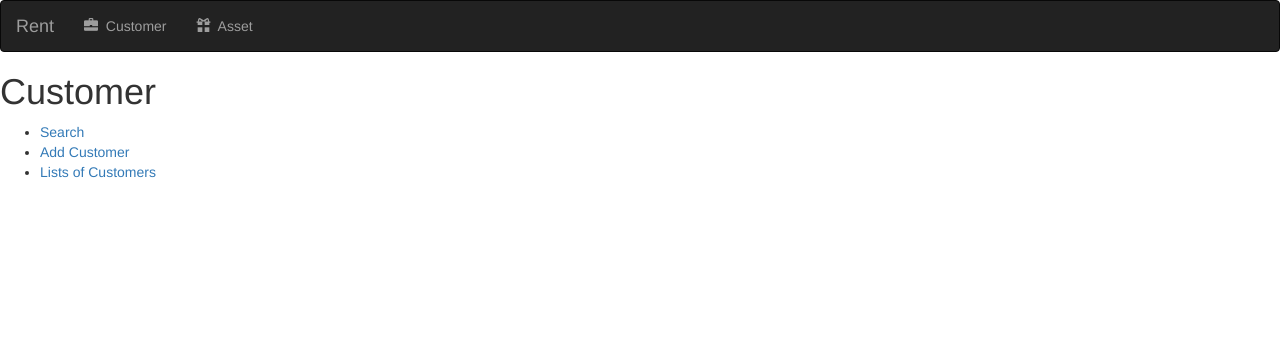
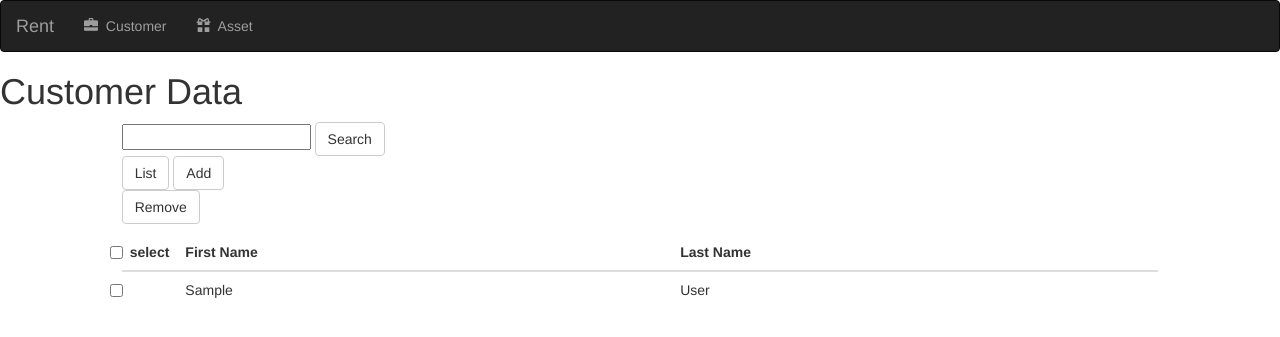
Before and after one commit to scottmccoy13/CSCI-150-Project, a Django app: page /CustomerData/ in a window 1280 px wide. Shown: the top 337 px of the page. Run offline with Django 3.2, Linux system fonts and the light colour scheme; tables that the repository leaves empty hold one stand-in row (values such as "Sample post"); some libraries are stand-ins or nearby versions.

Commit message:
Organize Functions
Outputs for list, search, add, and remove will appear on same page.

```diff
--- a/CustomerData/templates/CustomerData/base.html
+++ b/CustomerData/templates/CustomerData/base.html
@@ -7,6 +7,16 @@
     <link rel="stylesheet" href="https://maxcdn.bootstrapcdn.com/bootstrap/3.3.7/css/bootstrap.min.css"/>
 	<script src="https://ajax.googleapis.com/ajax/libs/jquery/1.12.0/jquery.min.js"></script>
 	<script src="https://maxcdn.bootstrapcdn.com/bootstrap/3.3.7/js/bootstrap.min.js"></script>
+	<script>
+	jQuery(document).ready(function($){
+			$(".linkrow").click(function() {
+				window.document.location = $(this).data("href");
+			});
+			$("#selectall").change(function(){
+				$(".remove").prop('checked', $(this).prop("checked"));
+			});
+		});
+	</script>
 </head>
 <body>
  <nav class="navbar navbar-inverse">
--- a/CustomerData/templates/CustomerData/index.html
+++ b/CustomerData/templates/CustomerData/index.html
@@ -3,10 +3,117 @@
 {% block title %} Customer Data {% endblock %}
 
 {% block body %}
-<h1>Customer</h1>
-	<ul>
-		<li><a href="{% url 'CustomerData:search_for_customer' %}" >Search</a></li>
-		<li><a href="{% url 'CustomerData:add_customer' %}">Add Customer</a></li>
-		<li><a href="{% url 'CustomerData:customer_list' %}">Lists of Customers</a></li>
-	</ul>
+<h1>Customer Data</h1>
+<div class="row container-fluid">
+	<div class = "col-md-1"></div>
+	<div class = "col-md-5">
+		<form name = "form1" action = "." method = "POST">
+		{% csrf_token %}
+		{{search_form}}
+		<button type = "submit" name = "search_form" value = "search" class="btn btn-default">Search</button>
+		</form>
+	</div>
+	<div class = "col-md-6"></div>
+</div>
+
+<!-- List, Add, Remove Buttons -->
+<div class = "row container-fluid">
+	<div class = "col-md-1"></div>
+	<div class = "col-md-11">
+
+			<a href="{% url 'CustomerData:index' %}"><button type = "submit" class = "btn btn-default">List</button></a>
+
+			<button type="button" data-toggle="modal" data-target="#addForm" class="btn btn-default">Add</button>
+
+			<form name = "form3" id = "form3" action = "." method = "POST">
+				{% csrf_token %}
+				<button type = "submit" name = "remove_button" value = "remove" class= "btn btn-default">Remove</button>
+			</form>
+	</div>
+</div>
+
+<!-- modal for Adding Customer -->
+<div id="addForm" class="modal fade" role="dialog">
+	<div class="modal-dialog">
+		<div class="modal-content">
+			<div class ="modal-header">
+				<button type="button" class="close" data-dismiss="modal">&times;</button>
+				<h4 class="modal-title">Add Customer</h4>
+			</div>
+			<!-- INSERT FORM HERE -->
+			<div class ="modal-body">
+				<form name = "form2" action = "." method = "POST" id= "form2">
+				{% csrf_token %}
+				{{add_form}}
+
+				</form>
+			</div>
+			<!-- END OF FORM -->
+			<div class="modal-footer">
+				<button type= "submit" class="btn btn-default" name = "add_form" form = "form2" value="add">Add</button>
+				<button type= "button" class="btn btn-default" data-dismiss="modal">Close</button>
+			</div>
+		</div>
+	</div>
+</div>
+
+<!-- table list for customers -->
+<div class = "row container-fluid">
+	<div class = "col-md-1">
+	</div>
+	<div class = "col-md-10 checkbox tablew">
+	<table class = "table table-responsive table-hover">
+	<col width = "20">
+		<thead>
+			<th><input type = "checkbox" id="selectall" value=""/>select</th>
+			<th>First Name</th>
+			<th>Last Name</th>
+		</thead>
+		<tbody id = "list">
+			{% for customer in list %}
+			<tr style="cursor: pointer">
+					<td><input type = "checkbox" form = "form3" class="remove" value="{{customer.id}}" name = "items[]"/></td>
+					<td class = 'linkrow' data-href="{% url 'CustomerData:detail' customer.id %}" >{{customer.first_name}}</td>
+					<td class = 'linkrow' data-href="{% url 'CustomerData:detail' customer.id %}" >{{customer.last_name}}</td>
+			</tr>
+			{% endfor %}
+
+			<!-- if User uses Search, these will replace the full list of Customers -->
+			{%for x in search_list%}
+			<tr class = 'linkrow' data-href="{% url 'CustomerData:detail' x.id %}" style="cursor: pointer">
+				<td><input type = "checkbox" class="remove" value="{{x.id}}" name = "items[]" form = "form3"/></td>
+				<td class = 'linkrow' data-href="{% url 'CustomerData:detail' x.id %}" >{{x.first_name}}</td>
+				<td class = 'linkrow' data-href="{% url 'CustomerData:detail' x.id %}" >{{x.last_name}}</td>
+			</tr>
+			{%endfor%}
+
+			{%for x in search_list2%}
+			<tr class = 'linkrow' data-href="{% url 'CustomerData:detail' x.id %}" style="cursor: pointer">
+				<td><input type = "checkbox" class="remove" value="{{x.id}}" name = "items[]" form = "form3"/></td>
+				<td class = 'linkrow' data-href="{% url 'CustomerData:detail' x.id %}" >{{x.first_name}}</td>
+				<td class = 'linkrow' data-href="{% url 'CustomerData:detail' x.id %}" >{{x.last_name}}</td>
+			</tr>
+			{%endfor%}
+
+			{%for x in search_list3%}
+			<tr class = 'linkrow' data-href="{% url 'CustomerData:detail' x.id %}" style="cursor: pointer">
+				<td><input type = "checkbox" class="remove" value="{{x.id}}" name = "items[]" form = "form3"/></td>
+				<td class = 'linkrow' data-href="{% url 'CustomerData:detail' x.id %}" >{{x.first_name}}</td>
+				<td class = 'linkrow' data-href="{% url 'CustomerData:detail' x.id %}" >{{x.last_name}}</td>
+			</tr>
+			{%endfor%}
+
+			{%for x in search_list4%}
+			<tr class = 'linkrow' data-href="{% url 'CustomerData:detail' x.id %}" style="cursor: pointer">
+				<td><input type = "checkbox" class="remove" value="{{x.id}}" name = "items[]" form = "form3"/></td>
+				<td class = 'linkrow' data-href="{% url 'CustomerData:detail' x.id %}" >{{x.first_name}}</td>
+				<td class = 'linkrow' data-href="{% url 'CustomerData:detail' x.id %}" >{{x.last_name}}</td>
+			</tr>
+			{%endfor%}
+		</tbody>
+	</table>
+	</div>
+	<div class = "col-md-1">
+	</div>
+</div>
 {% endblock %}
--- a/CustomerData/urls.py
+++ b/CustomerData/urls.py
@@ -9,10 +9,5 @@ urlpatterns = [
 
 	#/CustomerData/
 	url(r'^$', views.index, name = 'index'),
-	url(r'add/$', views.CustomerCreate.as_view(), name = 'add_customer'),
-	url(r'customer_list/$', views.CustomerList.as_view(), name = 'customer_list'),
 	url(r'(?P<pk>[0-9]+)/$', views.DetailView.as_view(), name = 'detail'),
-	url(r'^remove/(?P<pk>\d+)$', views.CustomerDelete.as_view(), name = 'remove_customer'),
-	url(r'search_for_customer/$', views.CustomerSearch, name = 'search_for_customer'),
-
 ]
--- a/CustomerData/views.py
+++ b/CustomerData/views.py
@@ -6,105 +6,99 @@ from django import forms
 from .models import Customer
 
 def index(request):
-	return render(request, 'CustomerData/index.html')
+	search_list = Customer.objects.all()
+	list = search_list
+	temp = {}
+	search_list2 = {}
+	search_list3 = {}
+	search_list4 = {}
+	search_form = CustomerSearchForm()
+	add_form = AddCustomerForm()
 
-class CustomerCreate(CreateView):
-	model = Customer
-	fields = ['first_name', 'last_name']
+	if request.method == 'POST':
+		#search for customer
+		if 'search_form' in request.POST:
+			search_form = CustomerSearchForm(request.POST)
+			if search_form.is_valid():
+				search = search_form.cleaned_data['search']
+				split_search = search.split()
+				count = 0
+				search = {}
+
+				for x in split_search[:2]:
+					search[count] = x
+					count += 1
+
+				search_list = Customer.objects.filter(first_name__icontains = search[0])
+				temp = Customer.objects.exclude(first_name__icontains = search[0])
+
+				if len(search) == 2:
+					search_list2 = temp.filter(last_name__icontains = search[1])
+					temp = temp.exclude(last_name__icontains = search[1])
+					search_list3 = temp.filter(first_name__icontains = search[1])
+					temp = temp.exclude(first_name__icontains = search[1])
+					search_list4 = temp.filter(last_name__icontains = search[0])
+				else:
+					search_list2 = temp.filter(last_name__icontains = search[0])
+
+				context = {
+					"search_list" : search_list,
+					"search_list2" : search_list2,
+					"search_list3" : search_list3,
+					"search_list4" : search_list4,
+					"search_form": search_form,
+					"add_form": add_form
+				}
+			return render(request, 'CustomerData/index.html', context)
+
+		#add customer
+		elif 'add_form' in request.POST:
+			add_form = AddCustomerForm(request.POST)
+			if add_form.is_valid():
+				first = add_form.cleaned_data['first_name']
+				last = add_form.cleaned_data['last_name']
+				new_customer = Customer.objects.create(first_name = first, last_name = last,)
+				new_customer.save()
+
+				context = {
+					"add_form": AddCustomerForm(),
+					"search_form": search_form,
+					"list": list
+				}
+
+				return render(request, 'CustomerData/index.html', context)
+
+		elif 'remove_button' in request.POST:
+			deletelist = request.POST.getlist('items[]')
+
+			for k in deletelist:
+				Customer.objects.filter(id = k).delete()
+
+			list = Customer.objects.all()
+
+			context = {
+				"add_form": add_form,
+				"search_form": search_form,
+				"list": list,
+			}
+
+			return render(request, 'CustomerData/index.html', context)
+
+	else: #if request.method == 'GET'
+		context = {
+			"add_form": add_form,
+			"search_form": search_form,
+			"list": list
+		}
+		return render(request, 'CustomerData/index.html', context)
+
+class CustomerSearchForm(forms.Form):
+	search = forms.CharField(max_length = 500, label="")
+
+class AddCustomerForm(forms.Form):
+	first_name = forms.CharField(max_length = 250)
+	last_name = forms.CharField(max_length = 250)
 
 class DetailView(generic.DetailView):
 	model = Customer
 	template_name = 'CustomerData/detail.html'
-
-class CustomerList(generic.ListView):
-		template_name = 'customer_list.html'
-
-		def get_queryset(self):
-			return Customer.objects.all()
-
-class CustomerDelete(DeleteView):
-		model = Customer
-		success_url = reverse_lazy('CustomerData:customer_list')
-
-class CustomerSearchForm(forms.Form):
-	search = forms.CharField(max_length = 500)
-
-def CustomerSearch(request):
-	#assuming searches are only "first_name last_name"
-	#										"last_name first_name"
-	#										"first_name"
-	#										"last_name"
-
-	search_list = Customer.objects.all()
-	temp = {}
-	search_list2 = {}
-	search_list3 = {}
-	search_list4 = {}
-
-	context = {
-				"search_list" : search_list,
-				"search_list2" : search_list2,
-				"search_list3" : search_list3,
-				"search_list4" : search_list4
-	}
-
-
-	if request.method == 'POST':
-		form = CustomerSearchForm(request.POST)
-		if form.is_valid():
-			search = form.cleaned_data['search']
-
-			#split search into separate string then add them into one dictionary
-			#in case someone searched for "First Last" then search.split() will split it into ["First", "Last"]
-			#so they can be search for against first_name and last_name
-			split_search = search.split()
-
-			#keeps track of how many splits, but max = 2
-			count = 0
-			#dictionary search
-			search = {}
-			#put string list split_search's elements into dictionary search
-			for x in split_search[:2]:
-				search[count] = x
-				count += 1
-
-			#search_list contains the first_name that contains the first split from search (search first_name = "First")
-			search_list = Customer.objects.filter(first_name__icontains = search[0])
-			#remove those that are filtered to search_list from temp so won't have duplicates if the other filters are from the same Customer
-			#use temp to store those excluded from the previous filter
-			temp = Customer.objects.exclude(first_name__icontains = search[0])
-
-			if len(search) == 2:
-				#search_list2 containst the last_name that contains the second split from search (search last_name = "Last")
-				search_list2 = temp.filter(last_name__icontains = search[1])
-
-				temp = temp.exclude(last_name__icontains = search[1])
-
-				#if user input "First Last"
-				#then now searching for name that might instead be "Last First"
-				#searrch_list3 contains the first_name that contains the second split from the search (search first_name = "Last")
-				search_list3 = temp.filter(first_name__icontains = search[1])
-
-				temp = temp.exclude(first_name__icontains = search[1])
-
-				#search_llist4 contains the last_name that contains the second split from the search (search last_name = "First")
-				search_list4 = temp.filter(last_name__icontains = search[0])
-			else:
-				#if there is only one split (one name that is either first_name or last_name)
-				#search_list2 contains the last_name that contains the search
-				search_list2 = temp.filter(last_name__icontains = search[0])
-
-			#store them into context that holds dictionaries so they can be pass to template
-			context = {
-				"search_list" : search_list,
-				"search_list2" : search_list2,
-				"search_list3" : search_list3,
-				"search_list4" : search_list4
-			}
-			return render(request,'CustomerData/search_results.html', context)
-	else: #if request.method == 'GET'
-		form = CustomerSearchForm()
-	return render(request, 'CustomerData/search_for_customer.html', {'form':form}, context)
-
-def CustomerResults(request):
-	return render(request, 'search_results.html')
```
Also changed, not shown: CustomerData/static/CustomerData/css/stylesheet.css (added, +24 -0 lines), CustomerData/templates/CustomerData/customer_confirm_delete.html (deleted, +0 -12 lines), CustomerData/templates/CustomerData/customer_form.html (+3 -8 lines), CustomerData/templates/CustomerData/customer_list.html (deleted, +0 -14 lines), CustomerData/templates/CustomerData/search_for_customer.html (deleted, +0 -13 lines), CustomerData/templates/CustomerData/search_results.html (deleted, +0 -25 lines).
